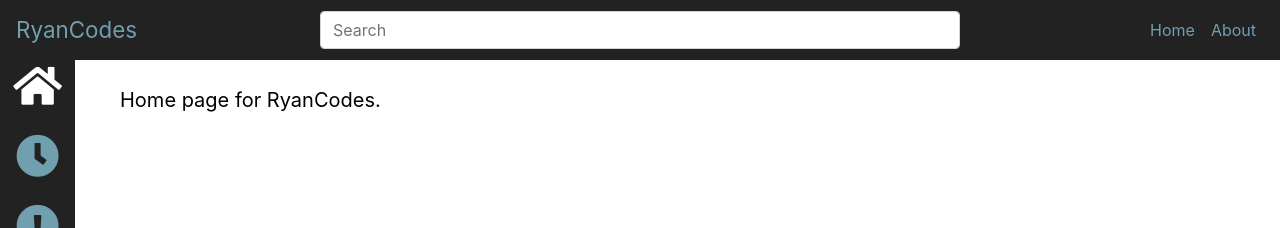
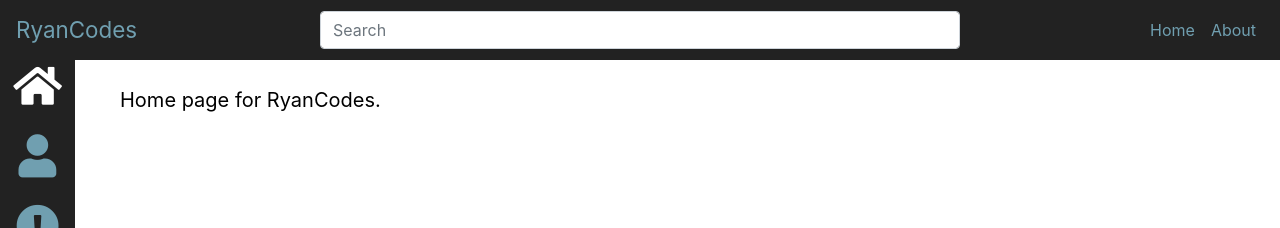
Before and after one commit to RyanWatts1/ui-x2-navbar, a React (Create React App) app: page / in a window 1280 px wide. Shown: the top 228 px of the page. Built offline with nearby package versions, Linux system fonts and the light colour scheme.

Commit message:
About icon change

```diff
--- a/src/components/Sidebar.js
+++ b/src/components/Sidebar.js
@@ -35,7 +35,7 @@ class SideNav extends React.Component {
             {
               path: './about',
               name: 'About',
-              css: 'fa fa-fw fa-clock',
+              css: 'fa  fa-user',
               key: 2
             },
            { path: '/NoMatch',
```
